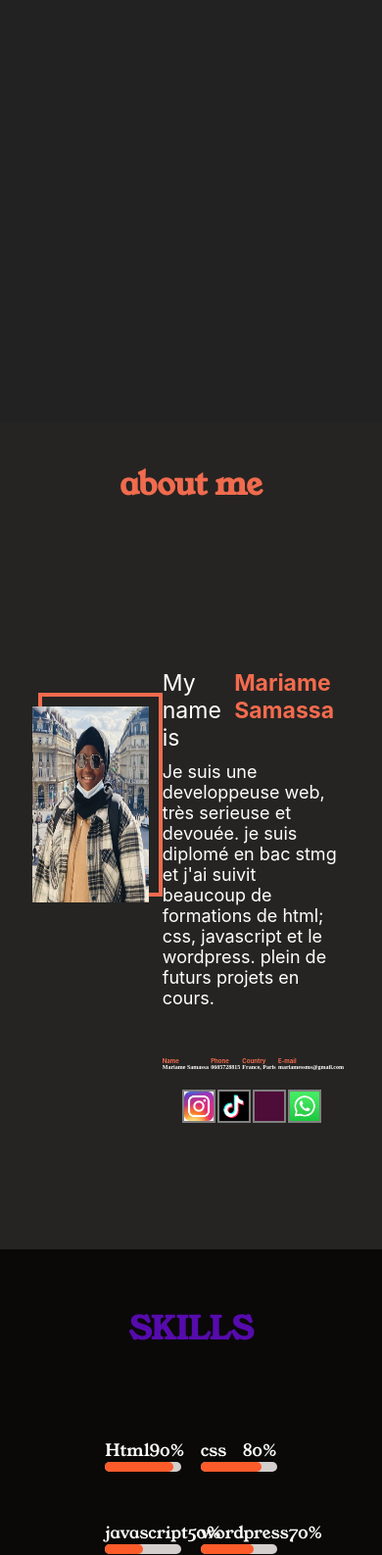
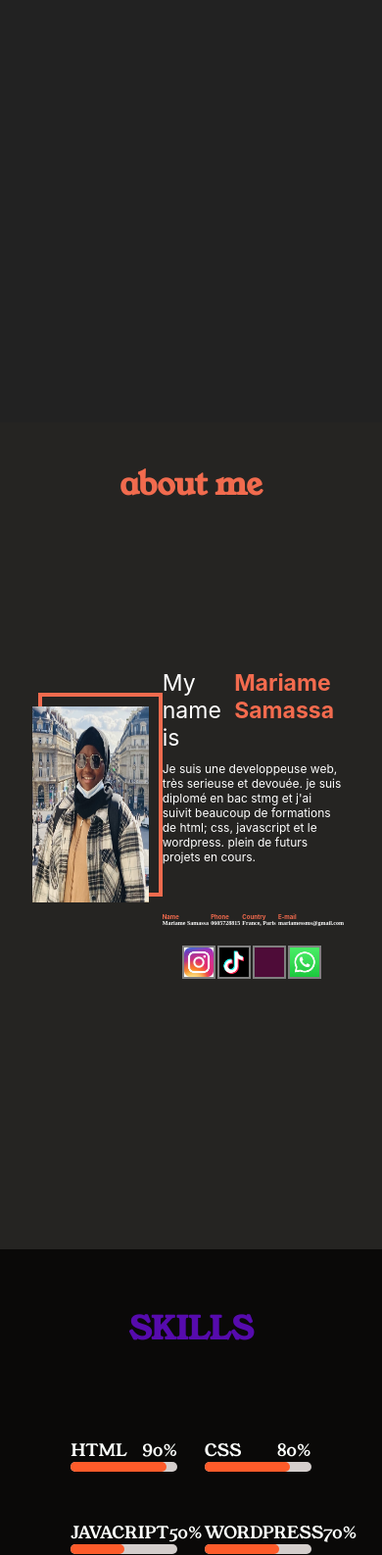
Before and after one commit to Samassamariame/samassamariame.github.io, a plain HTML site: page index.html in a window 390 px wide. Shown: the part 413-2000 px from the top of the page at 98% size. Drawn offline with Linux system fonts and the light colour scheme.

Commit message:
Add files via upload

```diff
--- a/index.html
+++ b/index.html
@@ -122,7 +122,7 @@
     <div id="skills-top">
         <div id="top-left">
             <div id="left1-texte">
-                <p>Html</p>
+                <p>HTML</p>
                 <p>90%</p>
             </div>
             <div id="left1">
@@ -133,7 +133,7 @@
         </div>
         <div id="top-right">
             <div id="right1-texte">
-                <p>css</p>
+                <p>CSS</p>
                 <p>80%</p>
             </div>
             <div id="right1">
@@ -146,7 +146,7 @@
     <div id="skills-bottom">
         <div id="bottom-left">
             <div id="left2-texte">
-                <p>javascript</p>
+                <p>JAVACRIPT</p>
                 <p>50%</p>
             </div>
             <div id="left2">
@@ -156,7 +156,7 @@
 
         <div id="bottom-right">
             <div id="right2-texte">
-                <p>wordpress</p>
+                <p>WORDPRESS</p>
                 <p>70%</p>
             </div>
             <div id="right2">
--- a/style.css
+++ b/style.css
@@ -574,4 +574,16 @@ h2{
     height: 200px;
 
     }
+    #texte2 {
+        font-size: 12px;
+    }
+    #skills-top{
+        width: 70%;
+    }
+    #skills-bottom{
+        width: 70%;
+    }
+    #unique3{
+        padding-bottom: 30px;
+    }
 }
```
